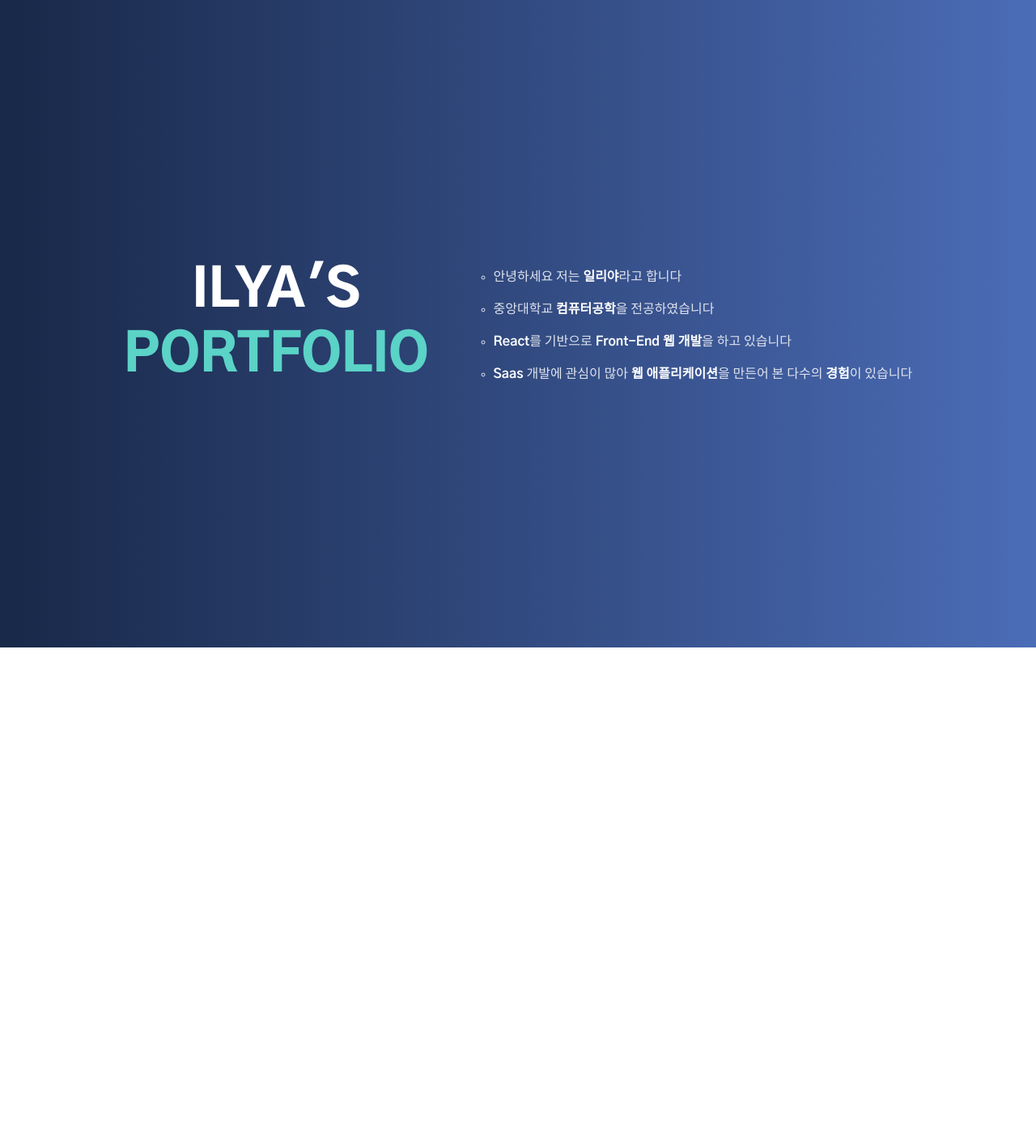
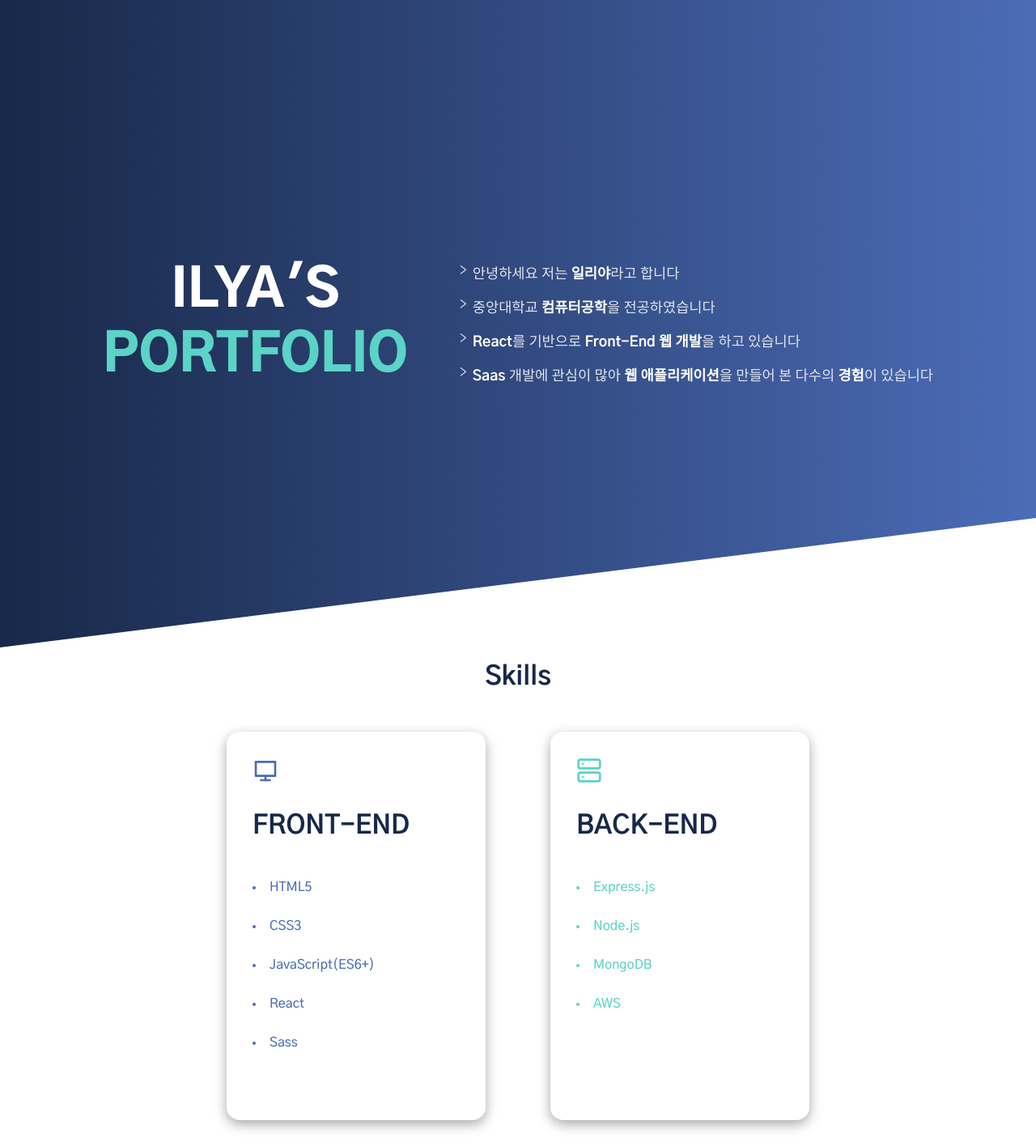
Before and after one commit to den4592/ilya-portfolio, a React (Create React App) app: page / in a window 1280 px wide. Shown: the whole page at 81% size. Before the commit the page ends 800 px from the top, so only its background shows below. Built offline with nearby package versions, Linux system fonts and the light colour scheme.

Commit message:
skills section

```diff
--- a/package.json
+++ b/package.json
@@ -9,6 +9,7 @@
     "node-sass": "^7.0.1",
     "react": "^18.2.0",
     "react-dom": "^18.2.0",
+    "react-icons": "^4.4.0",
     "react-router-dom": "^6.3.0",
     "react-scripts": "5.0.1"
   },
--- a/src/components/About.js
+++ b/src/components/About.js
@@ -1,9 +1,11 @@
+import Skills from "./Skills";
 const About = () => {
   return (
+    <main>
       <section className="about-section">
         <div className="container">
           <div className="about">
-          <h1 className="about__title">
+            <h1 className="main-title">
               ILYA's
               <br /> <span>Portfolio</span>
             </h1>
@@ -19,13 +21,16 @@ const About = () => {
                 하고 있습니다
               </li>
               <li>
-              <span>Saas</span> 개발에 관심이 많아 <span>웹 애플리케이션</span>
-              을 만든어 본 다수의 <span>경험</span>이 있습니다
+                <span>Saas</span> 개발에 관심이 많아{" "}
+                <span>웹 애플리케이션</span>을 만들어 본 다수의{" "}
+                <span>경험</span>이 있습니다
               </li>
             </ul>
           </div>
         </div>
       </section>
+      <Skills />
+    </main>
   );
 };
 
--- /dev/null
+++ b/src/components/Skills.js
@@ -0,0 +1,43 @@
+import { FiServer } from "react-icons/fi";
+import { RiComputerLine } from "react-icons/ri";
+
+const Skills = () => {
+  return (
+    <section className="skills-section">
+      <div className="container">
+        <div className="skills">
+          <h1 className="title-black">Skills</h1>
+          <div className="skills__container">
+            <div className="skills__container-content">
+              <p className="icon first-icon">
+                <RiComputerLine />
+              </p>
+              <p className="content-title">Front-end</p>
+              <ul className="skills-text blue-text">
+                <li>HTML5</li>
+                <li>CSS3</li>
+                <li>JavaScript(ES6+)</li>
+                <li>React</li>
+                <li>Sass</li>
+              </ul>
+            </div>
+            <div className="skills__container-content">
+              <p className="icon second-icon">
+                <FiServer />
+              </p>
+              <p className="content-title">Back-end</p>
+              <ul className="skills-text mint-text">
+                <li>Express.js</li>
+                <li>Node.js</li>
+                <li>MongoDB</li>
+                <li>AWS</li>
+              </ul>
+            </div>
+          </div>
+        </div>
+      </div>
+    </section>
+  );
+};
+
+export default Skills;
--- a/src/css/style.css
+++ b/src/css/style.css
@@ -1,41 +1,115 @@
-@import url("https://fonts.googleapis.com/css2?family=Gothic+A1:wght@400;700;900&display=swap");
+@import url("https://fonts.googleapis.com/css2?family=Gothic+A1:wght@400;500;700;900&display=swap");
+.first-icon {
+  color: #4b6cb7; }
+
+.second-icon {
+  color: #5bd3c7; }
+
+.blue-text {
+  color: #4b6cb7; }
+
+.mint-text {
+  color: #5bd3c7; }
+
+body {
+  font-family: "Gothic A1", sans-serif; }
+
+.main-title {
+  color: #ffffff;
+  font-size: clamp(3rem, 5vw, 7vw);
+  text-align: center;
+  padding-bottom: 5rem;
+  text-transform: uppercase;
+  font-weight: 900; }
+  .main-title span {
+    color: #5bd3c7; }
+
+.title-white {
+  color: #ffffff;
+  text-align: center;
+  font-size: 2rem;
+  padding: 1rem 0;
+  font-weight: 700; }
+
+.title-black {
+  color: #182848;
+  text-align: center;
+  font-size: 2rem;
+  padding: 1rem 0;
+  font-weight: 700; }
+
 * {
   padding: 0;
   margin: 0;
   box-sizing: border-box; }
 
-body {
-  font-family: "Gothic A1", sans-serif; }
+section {
+  min-height: 600px; }
 
 .about-section {
-  background: linear-gradient(90deg, #182848 0%, #4b6cb7 100%); }
+  background: linear-gradient(90deg, #182848 0%, #4b6cb7 100%);
+  clip-path: polygon(0 0, 100% 0, 100% 80%, 0% 100%); }
 
+/*About*/
 .about {
   height: 100vh;
-  min-height: 600px;
   display: flex;
   flex-direction: column;
   align-items: center;
-  justify-content: center;
-  color: #ffffff; }
-  .about__title {
-    font-size: clamp(3.5rem, 5vw, 7vw);
-    text-align: center;
-    padding-bottom: 5rem;
-    text-transform: uppercase;
-    font-weight: 900; }
-    .about__title span {
-      color: #5bd3c7; }
+  justify-content: center; }
   .about .self-introduction {
-    list-style: circle;
+    list-style: none;
     word-break: keep-all; }
     .about .self-introduction li {
-      font-size: clamp(1rem, 1.2vw, 1.5vw);
+      font-size: 1.1rem;
       padding: 0.5rem 0;
-      color: #e0e4ee; }
+      color: #e0e4ee;
+      position: relative; }
       .about .self-introduction li span {
         color: #ffffff;
         font-weight: 700; }
+      .about .self-introduction li::before {
+        content: "\003E";
+        position: absolute;
+        left: -1rem;
+        font-size: 1rem; }
+
+/*Skills*/
+.skills__container {
+  width: 100%;
+  display: flex;
+  justify-content: center;
+  flex-wrap: wrap;
+  padding: 2rem 0;
+  gap: 5rem; }
+  .skills__container-content {
+    width: 100%;
+    max-width: 20rem;
+    height: 30rem;
+    border-radius: 1rem;
+    box-shadow: rgba(0, 0, 0, 0.35) 0px 5px 15px; }
+    .skills__container-content:hover {
+      cursor: pointer;
+      transform: scale(1.05);
+      -webkit-transition: all 0.3s 0s ease-in-out;
+      -moz-transition: all 0.3s 0s ease-in-out;
+      -o-transition: all 0.3s 0s ease-in-out;
+      transition: all 0.3s 0s ease-in-out; }
+    .skills__container-content .icon {
+      font-size: 2rem;
+      display: flex;
+      padding: 2rem; }
+    .skills__container-content .content-title {
+      color: #182848;
+      padding: 0 2rem;
+      font-size: 2rem;
+      font-weight: 700;
+      text-transform: uppercase; }
+    .skills__container-content .skills-text {
+      padding: 2rem;
+      list-style: inside;
+      line-height: 3rem;
+      font-weight: 500; }
 
 .container {
   width: 100%;
@@ -43,9 +117,10 @@ body {
   padding: 0 3rem;
   margin: 0 auto; }
 
+/*media query*/
 @media screen and (min-width: 768px) {
   .about {
     flex-direction: row;
     gap: 5rem; }
-    .about__title {
+    .about .main-title {
       padding-bottom: 0; } }
--- a/src/scss/abstracts/_colors.scss
+++ b/src/scss/abstracts/_colors.scss
@@ -3,3 +3,18 @@ $blue: #4b6cb7;
 $white: #ffffff;
 $gray: #e0e4ee;
 $mint: #5bd3c7;
+
+.first-icon {
+  color: $blue;
+}
+.second-icon {
+  color: $mint;
+}
+
+.blue-text {
+  color: $blue;
+}
+
+.mint-text {
+  color: $mint;
+}
--- a/src/scss/abstracts/_fonts.scss
+++ b/src/scss/abstracts/_fonts.scss
@@ -1,3 +1,35 @@
-@import url("https://fonts.googleapis.com/css2?family=Gothic+A1:wght@400;700;900&display=swap");
+@import url("https://fonts.googleapis.com/css2?family=Gothic+A1:wght@400;500;700;900&display=swap");
 
-$title_clamp: clamp(3.5rem, 5vw, 7vw);
+$title_clamp: clamp(3rem, 5vw, 7vw);
+
+body {
+  font-family: "Gothic A1", sans-serif;
+}
+
+.main-title {
+  color: $white;
+  font-size: $title_clamp;
+  text-align: center;
+  padding-bottom: 5rem;
+  text-transform: uppercase;
+  font-weight: 900;
+  span {
+    color: $mint;
+  }
+}
+
+.title-white {
+  color: $white;
+  text-align: center;
+  font-size: 2rem;
+  padding: 1rem 0;
+  font-weight: 700;
+}
+
+.title-black {
+  color: $navy;
+  text-align: center;
+  font-size: 2rem;
+  padding: 1rem 0;
+  font-weight: 700;
+}
--- a/src/scss/main.scss
+++ b/src/scss/main.scss
@@ -8,42 +8,90 @@
 }
 
 body {
-  font-family: "Gothic A1", sans-serif;
+}
+
+section {
+  min-height: 600px;
 }
 
 .about-section {
   background: linear-gradient(90deg, $navy 0%, $blue 100%);
+  clip-path: polygon(0 0, 100% 0, 100% 80%, 0% 100%);
 }
 
+.skills-section {
+}
+
+/*About*/
 .about {
   height: 100vh;
-  min-height: 600px;
   display: flex;
   flex-direction: column;
   align-items: center;
   justify-content: center;
-  color: $white;
-  &__title {
-    font-size: $title_clamp;
-    text-align: center;
-    padding-bottom: 5rem;
-    text-transform: uppercase;
-    font-weight: 900;
-    span {
-      color: $mint;
-    }
-  }
 
   .self-introduction {
-    list-style: circle;
+    list-style: none;
     word-break: keep-all;
     li {
-      font-size: clamp(1rem, 1.2vw, 1.5vw);
+      font-size: 1.1rem;
       padding: 0.5rem 0;
       color: $gray;
+      position: relative;
       span {
         color: $white;
         font-weight: 700;
+      }
+      &::before {
+        content: "\003E";
+        position: absolute;
+        left: -1rem;
+        font-size: 1rem;
+      }
+    }
+  }
+}
+
+/*Skills*/
+.skills {
+  &__container {
+    width: 100%;
+    display: flex;
+    justify-content: center;
+    flex-wrap: wrap;
+    padding: 2rem 0;
+    gap: 5rem;
+    &-content {
+      width: 100%;
+      max-width: 20rem;
+      height: 30rem;
+      border-radius: 1rem;
+      box-shadow: rgba(0, 0, 0, 0.35) 0px 5px 15px;
+      &:hover {
+        cursor: pointer;
+        transform: scale(1.05);
+        -webkit-transition: all 0.3s 0s ease-in-out;
+        -moz-transition: all 0.3s 0s ease-in-out;
+        -o-transition: all 0.3s 0s ease-in-out;
+        transition: all 0.3s 0s ease-in-out;
+      }
+      .icon {
+        font-size: 2rem;
+        display: flex;
+        padding: 2rem;
+      }
+      .content-title {
+        color: $navy;
+        padding: 0 2rem;
+        font-size: 2rem;
+        font-weight: 700;
+        text-transform: uppercase;
+      }
+      .skills-text {
+        padding: 2rem;
+        list-style: inside;
+        line-height: 3rem;
+        font-weight: 500;
       }
     }
   }
@@ -56,11 +104,12 @@ body {
   margin: 0 auto;
 }
 
+/*media query*/
 @media screen and (min-width: 768px) {
   .about {
     flex-direction: row;
     gap: 5rem;
-    &__title {
+    .main-title {
       padding-bottom: 0;
     }
   }
```
Also changed, not shown: 1 other file (tests, documents, lock files or other folders). Lines whose indentation alone changed are shown as unchanged.
